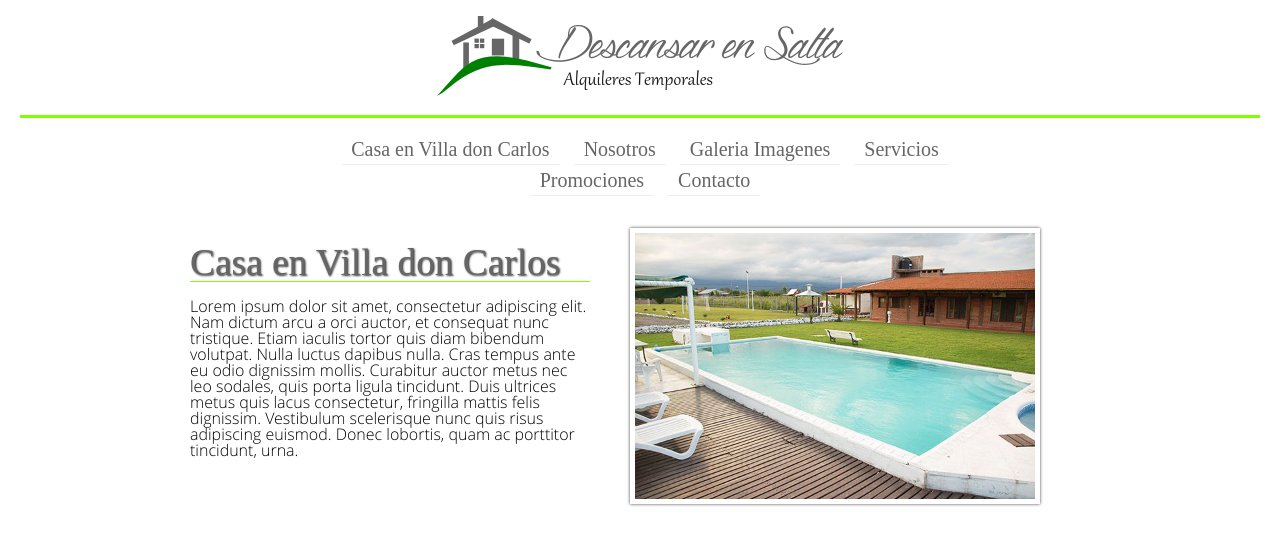
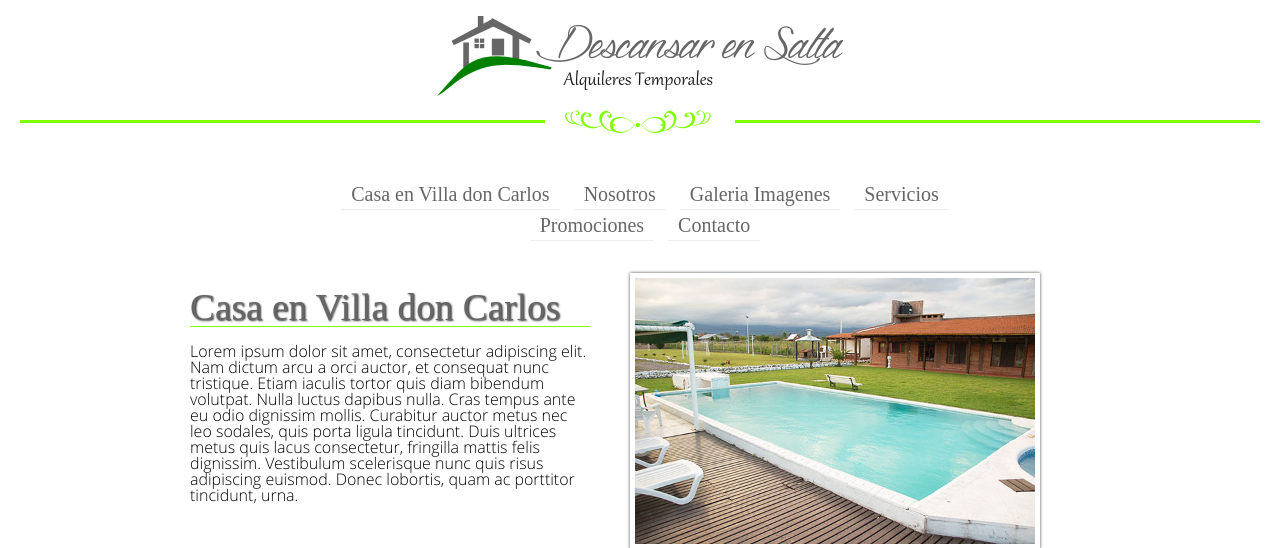
Before and after one commit to Proyect/sitio_web_abel, a PHP site: page /template2/page.html in a window 1280 px wide. Shown: the top 548 px of the page. Run offline with PHP 8.4, Linux system fonts and the light colour scheme; some web fonts are replaced.

Commit message:
actulizado css

```diff
--- a/template2/media/styles/fonts.css
+++ b/template2/media/styles/fonts.css
@@ -6,6 +6,12 @@
 @font-face {
     font-family: Gabrielle;
     src: url("../fonts/Gabrielle.ttf")
+}
+
+
+@font-face {
+    font-family: Filigrees;
+    src: url("../fonts/filigrees and ornaments ST.ttf")
 }
 
 @font-face {
--- a/template2/media/styles/styles.css
+++ b/template2/media/styles/styles.css
@@ -29,9 +29,24 @@ nav ul li {
 
 .line {
     background-color: #80FF00;
+    border-top: 5px solid #FFF;
     height: 3px;
     margin-left: 20px;
     margin-right: 20px;
+    margin-bottom: 40px;
+}
+
+.line span {
+    font-family: Filigrees;
+    display: block;
+    width: 150px;
+    padding-left: 20px;
+    padding-right: 20px;
+    margin: 0 auto;
+    font-size: 30pt;
+    color: #80FF00;
+    background-color: #FFF;
+    margin-top: -20px;
 }
 
 
--- a/template2/page.html
+++ b/template2/page.html
@@ -13,7 +13,9 @@
             <img src="media/images/logo2.png">
         <br />
         <br />
-        <div class="line"></div>
+        <div class="line">
+            <span>z</span>
+        </div>
         <br />
 
         <nav>
```
Also changed, not shown: template2/media/fonts/filigrees and ornaments ST.ttf (added), 3 other files.
